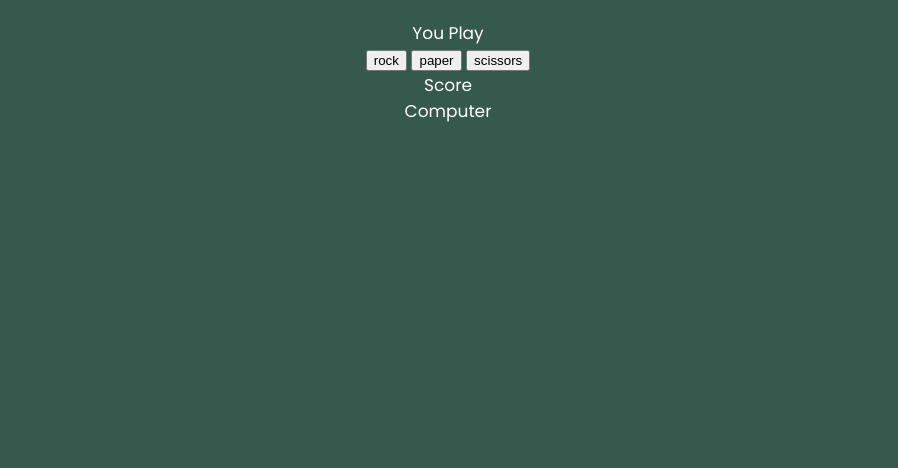
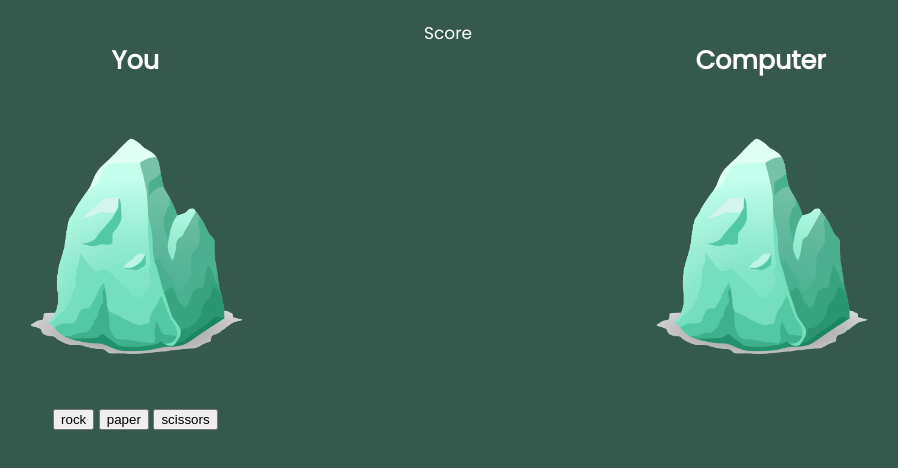
Before and after one commit to claudia-lam/rock-paper-scissors, a plain HTML site: page index.html in a window 1280 px wide. Both pictures are taken after a click on the button "rock". Shown: the part 112-580 px from the top of the page, without its empty margins (192-1090 px from the left). Drawn offline with Linux system fonts and the light colour scheme.

Commit message:
add displayImages function and DOM

```diff
--- a/index.html
+++ b/index.html
@@ -19,15 +19,19 @@
             <div class="container">
               <div class="game-container">
                 <div class="player-container">
-                  <div class="player-move">You Play</div>
-                  <div class="buttons-container">
-                    <button name="rock" class="move">rock</button>
-                    <button name="paper" class="move">paper</button>
-                    <button name="scissors" class="move">scissors</button>
-                  </div>
+                    <h2>You</h2>
+                        <img class="player-img" src="images/default-player.png" alt="a box">
+                    <div class="buttons-container">
+                        <button name="rock" class="move">rock</button>
+                        <button name="paper" class="move">paper</button>
+                        <button name="scissors" class="move">scissors</button>
+                    </div>
                 </div>
                 <div class="score">Score</div>
-                <div class="computer">Computer</div>
+                <div class="computer-container">
+                    <h2>Computer</h2>
+                        <img class="computer-img" src="images/default-computer.png" alt="a box with question mark">
+                </div>
               </div>
             </div>
         </main>
--- a/script.js
+++ b/script.js
@@ -1,13 +1,24 @@
+const handGestures = ['rock', 'paper', 'scissors'];
+
 //Computer Selection
 function getComputerSelection() {
-    return Math.floor(Math.random() * 3);
+    const randomNum = Math.floor(Math.random() * 3);
+    const computerChoice = handGestures[randomNum];
+    displayImages(computerChoice, 'computer');
+    return randomNum;
 }
 
 //Player Selection
-function getPlayerSelection(whichButton) {
-    const handGestures = ['rock', 'paper', 'scissors'];
-    const playerChoice = whichButton.target.name;
+function getPlayerSelection(event) {
+    const playerChoice = event.target.name;
+    displayImages(playerChoice, 'player');
     return handGestures.indexOf(playerChoice);
+}
+
+
+function displayImages(move, owner) {
+    const playerImages = document.querySelector(`.${owner}-img`);
+    playerImages.src = `images/${move}.png`
 }
 
 
@@ -102,9 +113,10 @@ const moveButtons = document.querySelectorAll('.move');
 Array.from(moveButtons).forEach(button => {
   button.addEventListener('click', function(e) {
     playGame(playRound, e);
-
   });
 })
+
+
 
 // //Function to Report a Winner
 // function reportWinner(playerScore, computerScore){
--- a/style.css
+++ b/style.css
@@ -9,17 +9,15 @@ body{
 .heading{
     font-weight: 400px;
 }
-.page-container{
-    margin: 0 150px;
-}
 
 .report-winner{
     width: 50%;
     margin: auto;
 }
-.content{
+
+.game-container{
     display: flex;
-    flex-direction: column;
+    justify-content: space-around;
 }
 
 /* Buttons */
@@ -71,9 +69,9 @@ body{
     align-items: center;
 }
 
-.handplay-img{
+.player-img,
+.computer-img{
     height: 50%;
-    width: 50%;
-    background-color: #36594E;
+    width: auto;
     border-radius: 15px;
 }
```
Also changed, not shown: images/default-computer.png (added), images/default-player.png (added), 1 other file.
